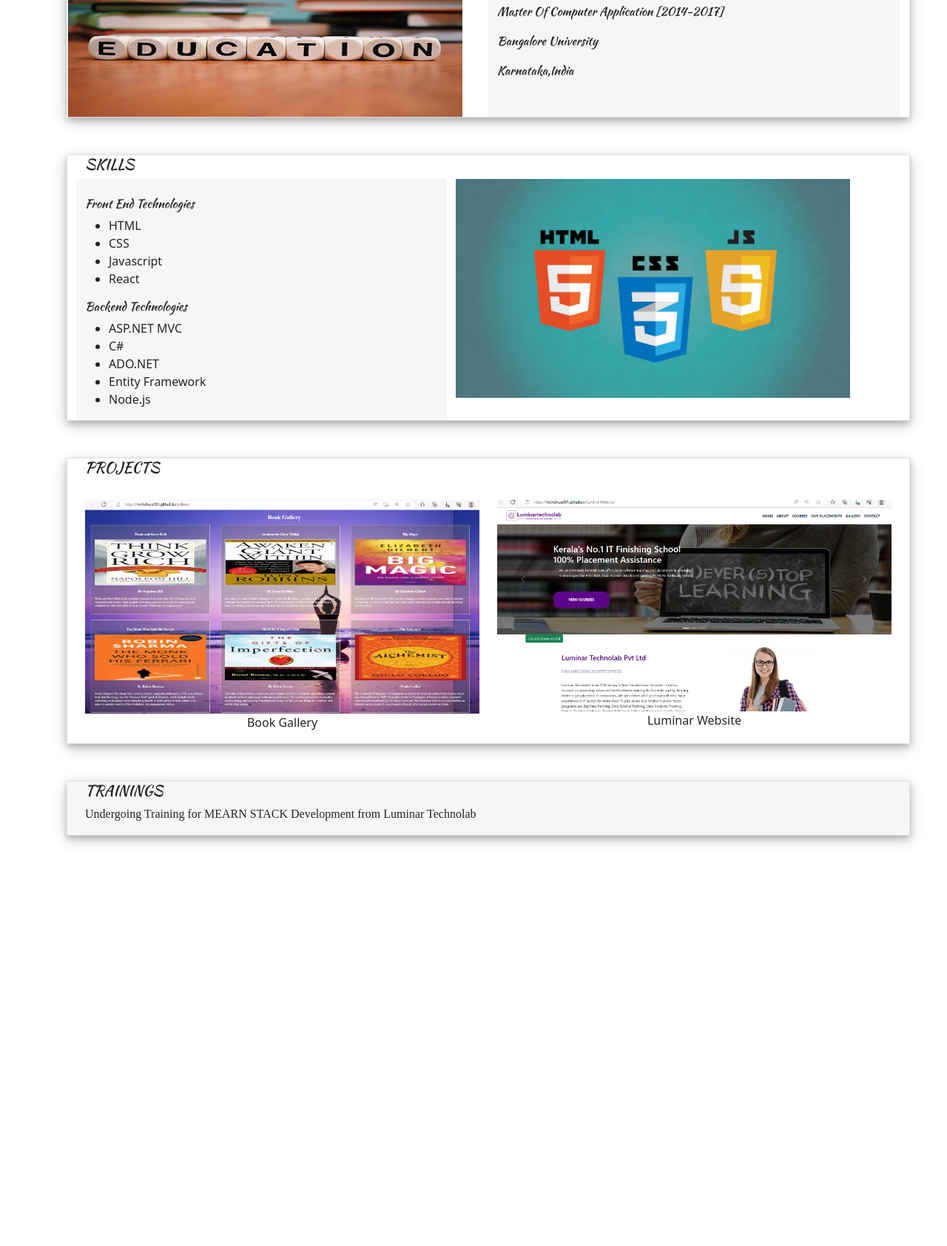
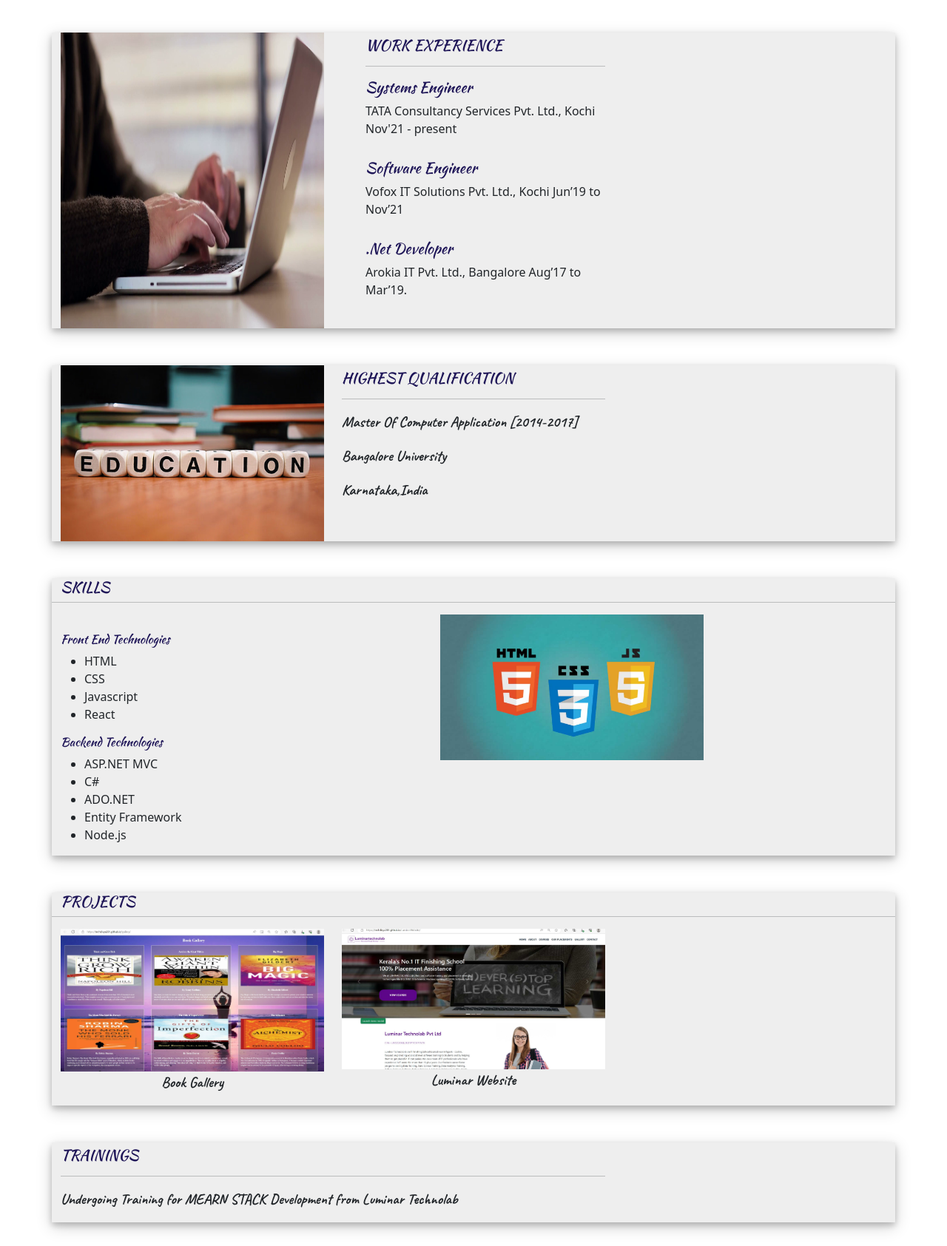
Before and after one commit to techdivya281/Personal_Portfolio, a plain HTML site: page index.html in a window 1280 px wide. Shown: the part 786-2471 px from the top of the page at 74% size. Before the commit the page ends 1948 px from the top, so only its background shows below. Drawn offline with nearby package versions, Linux system fonts and the light colour scheme; a web font is replaced by a local one.

Commit message:
modified index and css files

```diff
--- a/index.html
+++ b/index.html
@@ -17,22 +17,27 @@
         crossorigin="anonymous" referrerpolicy="no-referrer" />
     <link rel="preconnect" href="https://fonts.googleapis.com">
     <link rel="preconnect" href="https://fonts.gstatic.com" crossorigin>
-        <link href="https://fonts.googleapis.com/css2?family=Amita&family=Caveat:wght@700&family=Eczar&family=Kaushan+Script&display=swap" rel="stylesheet">
+    <link
+        href="https://fonts.googleapis.com/css2?family=Amita&family=Caveat:wght@700&family=Eczar&family=Kaushan+Script&display=swap"
+        rel="stylesheet">
 
 </head>
 
 <body>
-    <nav class="navbar navbar-expand-lg sticky-top background-color" id="#navbar-example2" >
-        <div style="width:100%;">
-            <button class="navbar-toggler background-color" type="button" data-bs-toggle="collapse" style="background-color: aliceblue;"
-                data-bs-target="#navbarSupportedContent" aria-controls="navbarSupportedContent" aria-expanded="false"
-                aria-label="Toggle navigation">
+    <nav class="navbar navbar-expand-lg sticky-top background-color" id="#navbar-example2">
+        <div style="width:100%">
+            <button class="navbar-toggler background-color" type="button" data-bs-toggle="collapse"
+                style="background-color: aliceblue;" data-bs-target="#navbarSupportedContent"
+                aria-controls="navbarSupportedContent" aria-expanded="false" aria-label="Toggle navigation">
                 <span class="navbar-toggler-icon"></span>
             </button>
-            <div class="navbar-collapse collapse text-white" id="navbarSupportedContent" >
+            <div class="navbar-collapse collapse text-white" id="navbarSupportedContent">
                 <ul class="navbar-nav ms-auto mb-2 mb-lg-0 ">
                     <li class="nav-item">
-                        <a class="nav-link" style="color: antiquewhite" href="#profile-section">PROFILE</a>
+                        <a class="nav-link" style="color: antiquewhite" href="#profile-section">ABOUT</a>
+                    </li>
+                    <li class="nav-item">
+                        <a class="nav-link" style="color: antiquewhite" href="#experience-section">EXPERIENCE</a>
                     </li>
                     <li class="nav-item">
                         <a class="nav-link " style="color: antiquewhite" href="#education-section">EDUCATION</a>
@@ -55,24 +60,33 @@
     </nav>
 
 
-    <div id="profile-section"   class="container row" style="margin-top: 50px;">
-        <div class="col-lg-6 col-md-12" style="margin-left: 90px;width: 26%;">
+    <div id="profile-section" class="container" style="margin-top: 50px; justify-content: center;">
+        <div  class="row">
+            <div class="col-md-4">
                 <img src="./Images/ProfileImage.png" style="width: 100%;" alt="">
                 <h1>Hi, I am Divya</h1>
                 <br>
-            <p class="fs-5">Full Stack Developer with 5.5 years Experience</p>
+                <p class="fs-4">Full Stack Developer with 5.5 years Experience</p>
                 <h5>&#128231;divyanair281@gmail.com</h5>
                 <h5>&#128222;+91-6361340748</h5>
                 <h6><i class='fa-solid fa-location-dot' style='color: rgb(255, 72, 0)'> Kochi, Kerala</i></h6>
                 <h5><a href=""><i class="fa-brands fa-linkedin" style="color:blue"></i> </a>LinkedIn</h5>
                 <h6><i class="fa-brands fa-github"></i> GitHub</h6>
             </div>
-        <div class="col-lg-6 col-md-12 card text-center" style="width:35%;height: 30%;">
-            <img  style="height: 30%;" src="./Images/PortfolioImage01.png" alt="">
+        </div>
 
+    </div>
+
+    <div id="experience-section" class="container">
+        <div  class="row">
+            <div class="col-md-4">
+                <img style="width:100%;height: 100%;" src="./Images/PortfolioImage01.png" alt="">
+            </div>
+            <div class="col-md-4">
                 <ul style="list-style-type: none; text-align: left;">
                     <li>
-                    <h4>WORK EXPERIENCE</h4><hr>
+                        <h5>WORK EXPERIENCE</h5>
+                        <hr>
                         <h5>Systems Engineer </h5>
                         TATA Consultancy Services Pvt. Ltd., Kochi
                         Nov'21 - present
@@ -89,29 +103,31 @@
                         Aug’17 to Mar’19.
                     </li> <br>
                 </ul>
-
+            </div>
         </div>
     </div>
 
 
-    <div id="education-section" class="row container border " style="margin-top: 50px;
-    margin-left: 90px;height: 10%;">
-        <div id="scrollspyHeading2" class="col-lg-6" ><img src="./Images/PortfolioImage02.png" style="margin-left: -23px;
-            width: 100%;
-            height: 210px;">
+    <div id="education-section" class="container">
+        <div class="row">
+            <div id="scrollspyHeading2" class="col-md-4"><img src="./Images/PortfolioImage02.png" style="width: 100%;">
             </div>
-        <div class="col-lg-6" style="background-color:#d3d3d333" class="degree"> <h5>HIGHEST QUALIFICATION</h5>
-            <br>
-            <p class="degree">Master Of Computer Application [2014-2017]</p>
-            <p class="degree">Bangalore University</p>
-            <p class="degree">Karnataka,India</p></div>
-            </div>
+            <div class="col-md-4" class="degree">
+                <h5>HIGHEST QUALIFICATION</h5>
+                <hr>
+                <p class="fs-5">Master Of Computer Application [2014-2017]</p>
+                <p class="fs-5">Bangalore University</p>
+                <p class="fs-5">Karnataka,India</p>
             </div>
         </div>
 
-    <div id="skills-section" class="container border row" style="margin-top: 50px;margin-left: 90px;height: 10%;">
+    </div>
+
+    <div id="skills-section" class="container">
+        <div class="row">
             <h5 class="degree">SKILLS</h5>
-        <div class="col-lg-6" style="background-color:#d3d3d333;width:45%">
+            <hr>
+            <div class="col-md-4" style="width:45%">
 
                 <h6 class="mt-4 degree">Front End Technologies</h6>
                 <ul>
@@ -130,24 +146,33 @@
                 </ul>
             </div>
 
-        <div class="col-lg-6">
-            <img src="./Images/PortfolioImage03.png" style="width:100%" alt="">
+            <div class="col-md-4">
+                <img src="./Images/PortfolioImage03.png" style="width:100%">
+            </div>
+        </div>
     </div>
 
+    <div id="project-section" class="container">
+        <div class="row">
+            <h5>PROJECTS</h5> <hr>
+            <div class="col-md-4">
+                <img src="./Images/BookGallery.jpg" style="width: 100%;" alt="">
+                <p class="text-center fs-5">Book Gallery</p>
+            </div>
+            <div class="col-md-4">
+                <img src="./Images/LuminarWebsite.jpg" style="width: 100%;" alt="">
+                <p class="text-center fs-5">Luminar Website</p>
+            </div>
+        </div>
     </div>
 
-    <div id="project-section" class="container border row" style="margin-top: 50px;margin-left: 90px;height: 10%;">
-        <h5>PROJECTS</h5>
-        <div class="col-lg-6 mt-4">
-            <img src="./Images/BookGallery.jpg" style="width: 100%;background-color:#d3d3d333;" alt=""><p class="text-center">Book Gallery</p></div>
-        <div class="col-lg-6 mt-4">  <img src="./Images/LuminarWebsite.jpg" style="width: 100%;" alt=""><p class="text-center">Luminar Website</p></div>
-
-
+    <div id="training-section" class="container">
+        <div class="row">
+            <div class="col-md-8">
+                <h5 class="degree fs-5">TRAININGS</h5><hr>
+                <p class="fs-5">Undergoing Training for MEARN STACK Development from Luminar Technolab</p>
             </div>
-
-    <div id="training-section" class="container row border" style="margin-top: 50px;background-color:#d3d3d333;margin-left: 90px;height: 10%;">
-        <h5 class="degree">TRAININGS</h5>
-        <p >Undergoing Training for MEARN STACK Development from Luminar Technolab</p>
+        </div>
     </div>
 
     <div class="mt-3 row">
--- a/personalPortfolio.css
+++ b/personalPortfolio.css
@@ -3,54 +3,44 @@ body
     background-image:url(./Images/BackgroundImage03);
     background-repeat: none;
     background-size: contain;
-    /* margin: 0; */
     overflow-x: hidden;
-    /* opacity: 0.8; */
 }
 
 .background-color
 {
     background-color:rgb(22, 19, 53);
-
 }
-h1,#skills
+h1,p
 {
     font-family: 'Caveat', cursive;
+}
 
-}
-.card{
-
-    margin-left: 25%;
-    color: rgb(238, 245, 250);
-    background-color:rgb(22, 19, 53);
-}
-.card h4{
-    font-family: 'Amita', cursive;
-    font-size: larger;
-}
-li h5{
+li h5,h5,h6{
     font-family: 'Kaushan Script', cursive;
     margin-top: 5px;
-    color: rgb(243, 243, 246);
-}
-.card li,  #training-section p
-{
-    font-family: 'Eczar', serif;
+    color: rgb(30, 21, 87);
 }
 .nav-link
 {
     color: antiquewhite;
 }
-.card:hover, #education-section:hover, #project-section:hover,#skills-section:hover, #training-section:hover
+#education-section:hover, #project-section:hover,#skills-section:hover, #training-section:hover, #experience-section:hover
 {
     transform: scale(1.03);
 
 }
-.card,#education-section, #project-section, #skills-section, #training-section
+#education-section, #project-section, #skills-section, #training-section, #experience-section
 {
     box-shadow: 0 4px 8px 0 rgba(0, 0, 0, 0.2), 0 6px 20px 0 rgba(0, 0, 0, 0.19);
+    margin-top: 50px;
+    background-color:#d3d3d365;
+    justify-content:center;
+
 }
-.degree, #project-section h5
-{
-    font-family: 'Kaushan Script', cursive;
+@media screen and (max-width: 500px) {
+    body {
+        background-repeat: none;
+        background-size: cover;
+    }
+
 }
```
Lines whose indentation alone changed are shown as unchanged.
